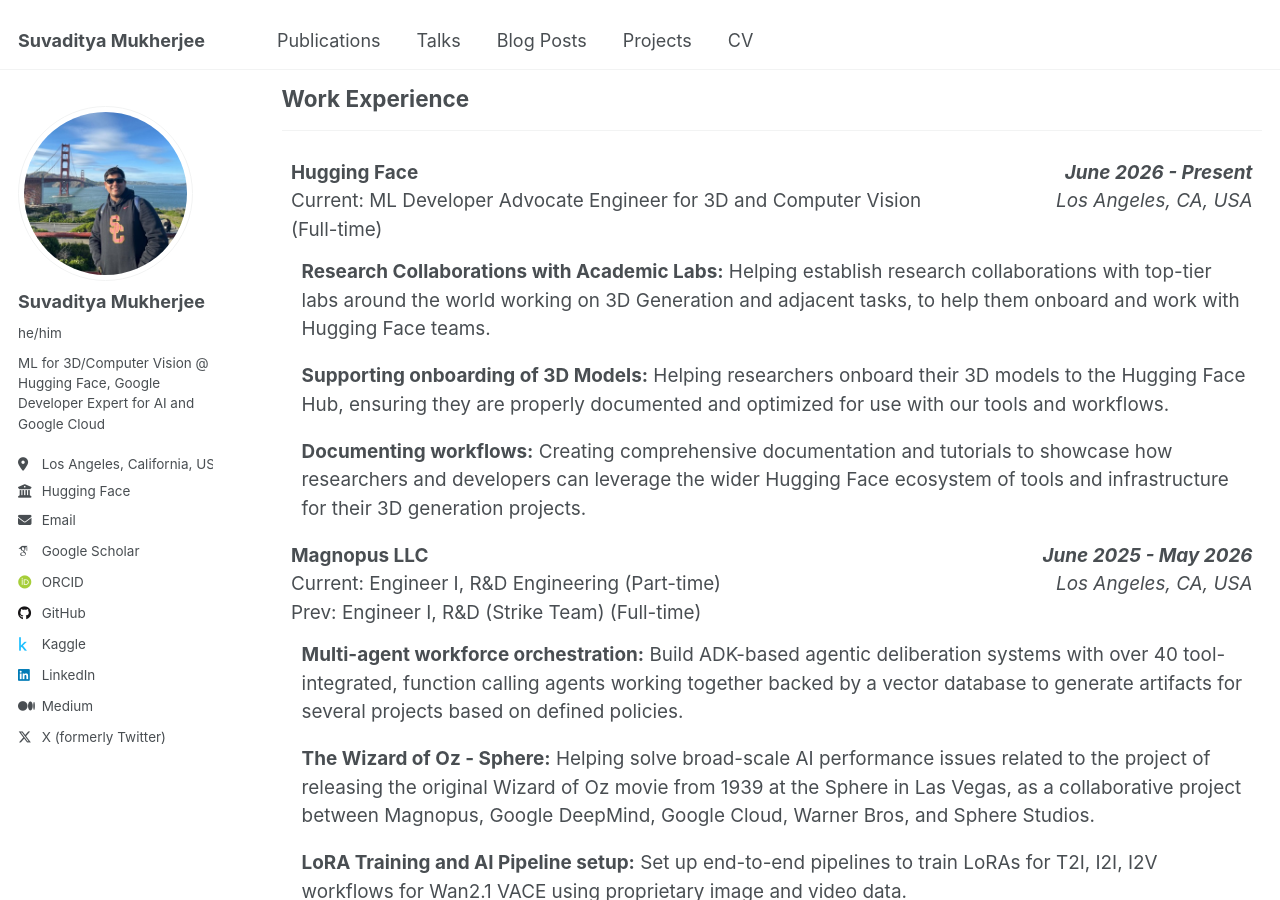
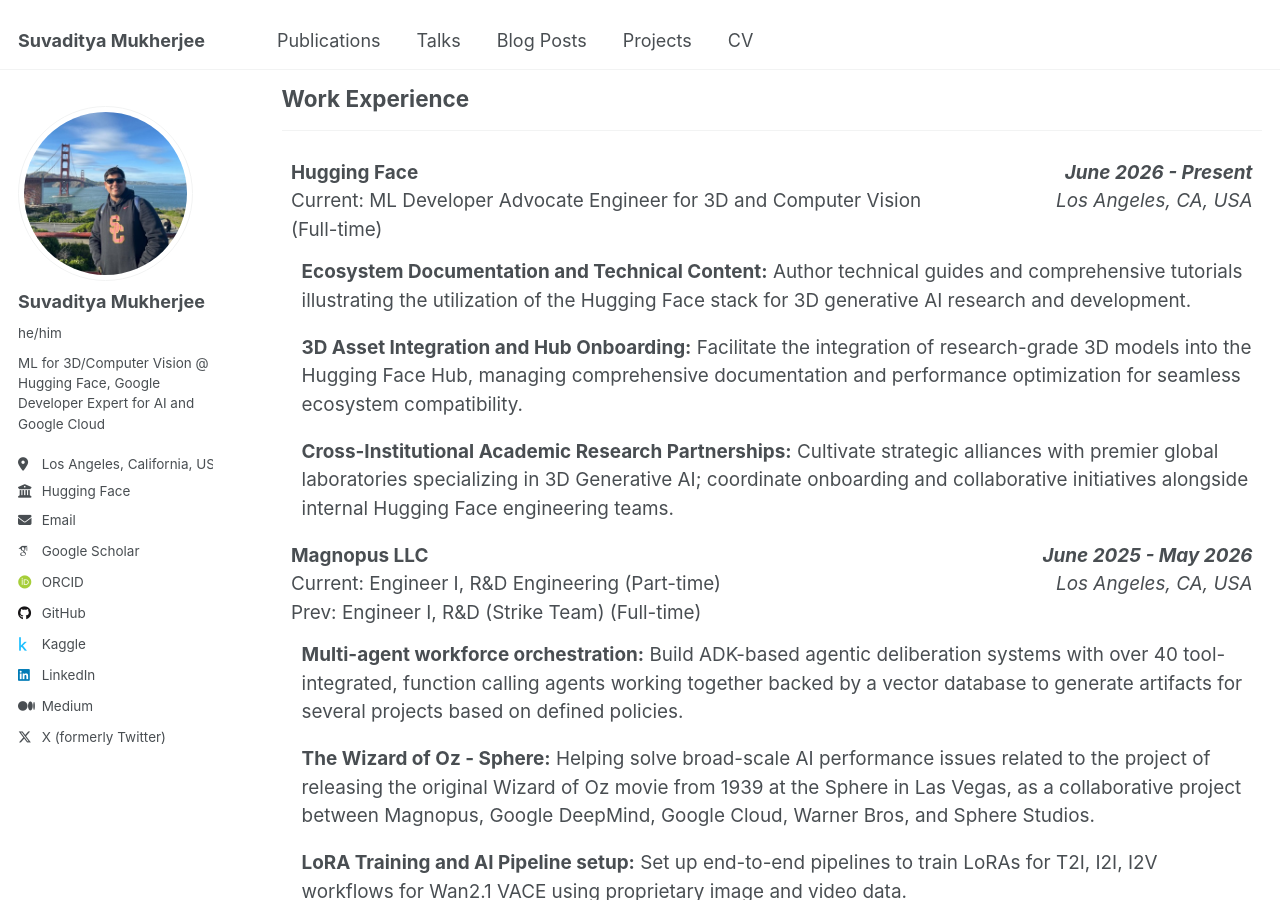
Before and after one commit to suvadityamuk/research-website, a Jekyll site: the page built from _pages/cv.md, in a window 1280 px wide and 900 px high, scrolled down 374 px. Built offline with Jekyll 4.4.1, drawn with Linux system fonts in a browser that asks for light colours; some web fonts are replaced.

Commit message:
chore: update experience
Signed-off-by: Suvaditya Mukherjee <suvadityamuk@gmail.com>

```diff
--- a/_pages/cv.md
+++ b/_pages/cv.md
@@ -59,17 +59,17 @@
   <!-- Description Rows -->
   <tr style="border: none;">
     <td colspan="2" style="border: none; padding-left: 20px; vertical-align: top;">
-      <strong>Research Collaborations with Academic Labs:</strong> Helping establish research collaborations with top-tier labs around the world working on 3D Generation and adjacent tasks, to help them onboard and work with Hugging Face teams.
+      <strong>Ecosystem Documentation and Technical Content:</strong> Author technical guides and comprehensive tutorials illustrating the utilization of the Hugging Face stack for 3D generative AI research and development.
     </td>
   </tr>
   <tr style="border: none;">
     <td colspan="2" style="border: none; padding-left: 20px; vertical-align: top;">
-      <strong>Supporting onboarding of 3D Models:</strong> Helping researchers onboard their 3D models to the Hugging Face Hub, ensuring they are properly documented and optimized for use with our tools and workflows.
+      <strong>3D Asset Integration and Hub Onboarding:</strong> Facilitate the integration of research-grade 3D models into the Hugging Face Hub, managing comprehensive documentation and performance optimization for seamless ecosystem compatibility.
     </td>
   </tr>
   <tr style="border: none;">
     <td colspan="2" style="border: none; padding-left: 20px; vertical-align: top;">
-      <strong>Documenting workflows:</strong> Creating comprehensive documentation and tutorials to showcase how researchers and developers can leverage the wider Hugging Face ecosystem of tools and infrastructure for their 3D generation projects.
+      <strong>Cross-Institutional Academic Research Partnerships:</strong> Cultivate strategic alliances with premier global laboratories specializing in 3D Generative AI; coordinate onboarding and collaborative initiatives alongside internal Hugging Face engineering teams.
     </td>
   </tr>
 
```
